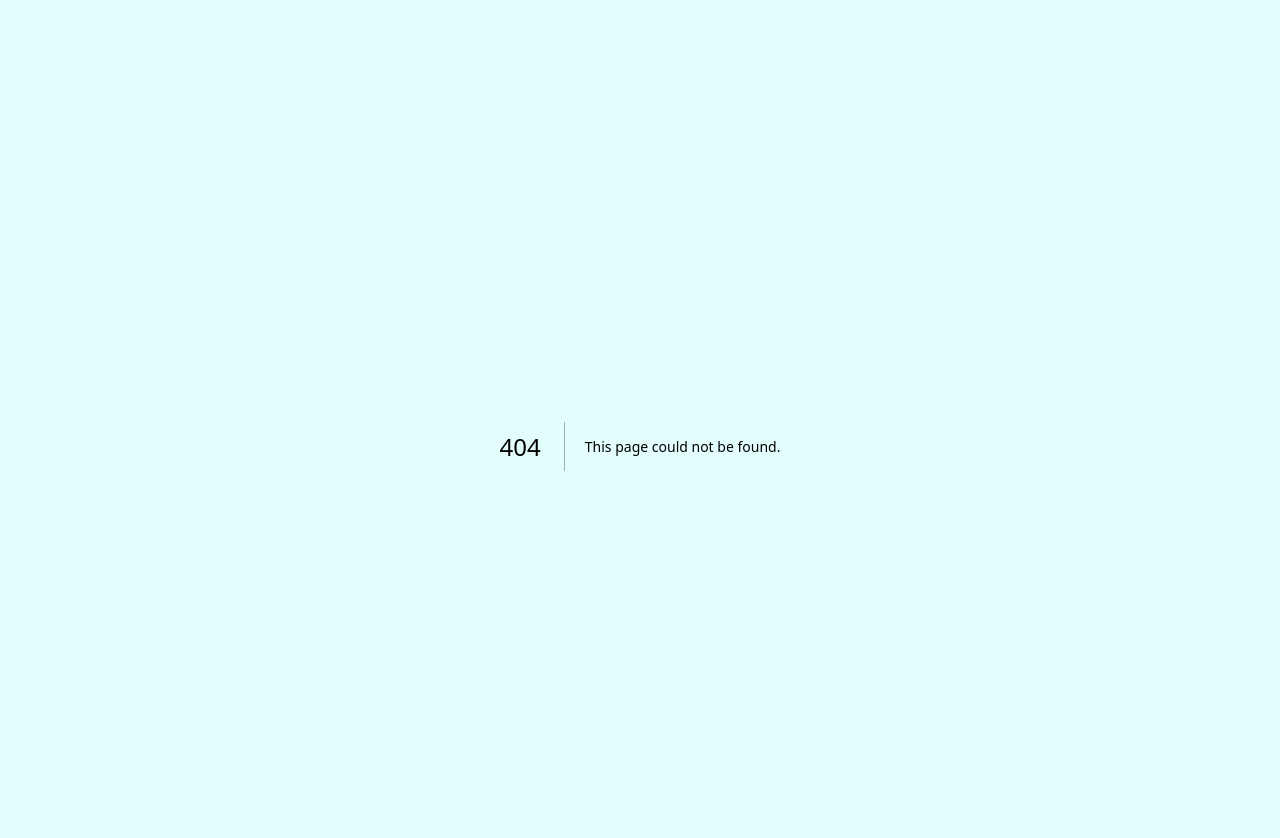
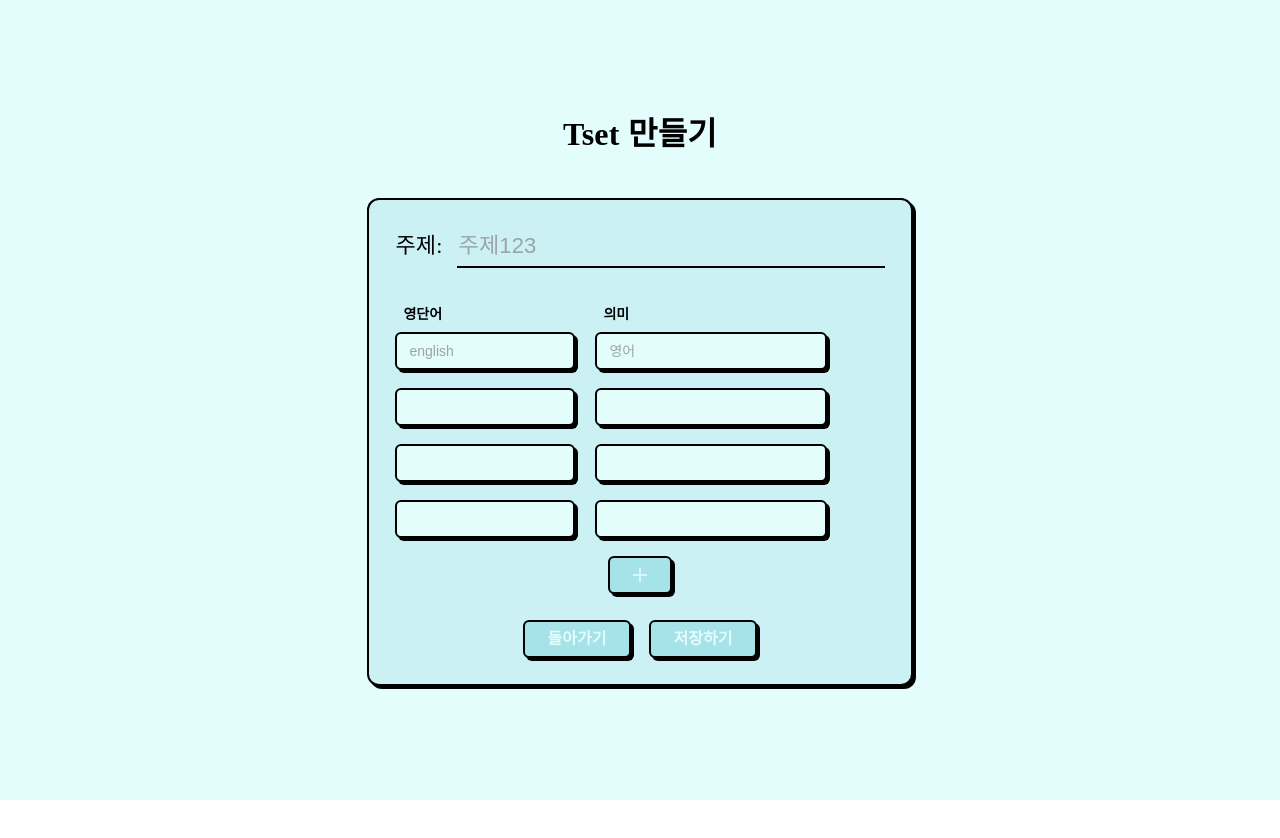
Before and after one commit to arkk200/good-test, a Next.js app: page /create-tset in a window 1280 px wide. Before the commit this address had no page. Shown: the top 838 px of the page. After the commit the page ends 800 px from the top, so only its background shows below. Built offline with nearby package versions, Linux system fonts and the light colour scheme.

Commit message:
ADD :: Tset 제작 페이지 퍼블리싱

```diff
--- /dev/null
+++ b/src/assets/icons/IconAdd.tsx
@@ -0,0 +1,18 @@
+const IconAdd = () => {
+  return (
+    <svg
+      xmlns="http://www.w3.org/2000/svg"
+      width="24"
+      height="24"
+      viewBox="0 0 24 24"
+      fill="none"
+    >
+      <path
+        d="M11.25 12.75H5V11.25H11.25V5H12.75V11.25H19V12.75H12.75V19H11.25V12.75Z"
+        fill="currentColor"
+      />
+    </svg>
+  );
+};
+
+export default IconAdd;
--- /dev/null
+++ b/src/pages/create-tset/index.tsx
@@ -0,0 +1,80 @@
+import IconAdd from "@/assets/icons/IconAdd";
+import Button from "@/components/common/Button/Button";
+import { Column, Row } from "@/components/common/Flex/Flex";
+import Input from "@/components/common/Input/Input";
+import Text from "@/components/common/Text/Text";
+import UnderlineInput from "@/components/common/UnderlineInput/UnderlineInput";
+import { color } from "@/styles/color.style";
+import { styled } from "styled-components";
+
+const DEFAULT_TSET_LIST = [{ id: 1 }, { id: 2 }, { id: 3 }];
+
+const CreateTset = () => {
+  return (
+    <Column alignItems="center" gap={42}>
+      <Text type="H1">Tset 만들기</Text>
+      <Form>
+        <Column gap={36}>
+          <Row gap={14} alignItems="center">
+            <Text type="H3" weight="light">
+              주제:
+            </Text>
+            <UnderlineInput placeholder="주제123" width={424} />
+          </Row>
+          <Column gap={26}>
+            <Column gap={18}>
+              <Row gap={20}>
+                <Input
+                  label="영단어"
+                  backgroundColor="main"
+                  placeholder="english"
+                  size="SMALL"
+                  width={180}
+                />
+                <Input
+                  label="의미"
+                  backgroundColor="main"
+                  placeholder="영어"
+                  size="SMALL"
+                  width={232}
+                />
+              </Row>
+              {DEFAULT_TSET_LIST.map((tset, idx) => (
+                <Row key={tset.id} gap={20}>
+                  <Input backgroundColor="main" size="SMALL" width={180} />
+                  <Input backgroundColor="main" size="SMALL" width={232} />
+                </Row>
+              ))}
+              <Button
+                style={{ alignSelf: "center" }}
+                color="main"
+                backgroundColor="tertiary"
+                width={64}
+              >
+                <IconAdd />
+              </Button>
+            </Column>
+            <Row gap={18} justifyContent="center">
+              <Button color="main" backgroundColor="tertiary" width={108}>
+                돌아가기
+              </Button>
+              <Button color="main" backgroundColor="tertiary" width={108}>
+                저장하기
+              </Button>
+            </Row>
+          </Column>
+        </Column>
+      </Form>
+    </Column>
+  );
+};
+
+export default CreateTset;
+
+const Form = styled.div`
+  padding: 26px;
+  border: 2px solid #000;
+  border-radius: 12px;
+  background: ${color.secondary};
+  box-shadow: 3px 3px 0px 0px #000;
+`;
```
